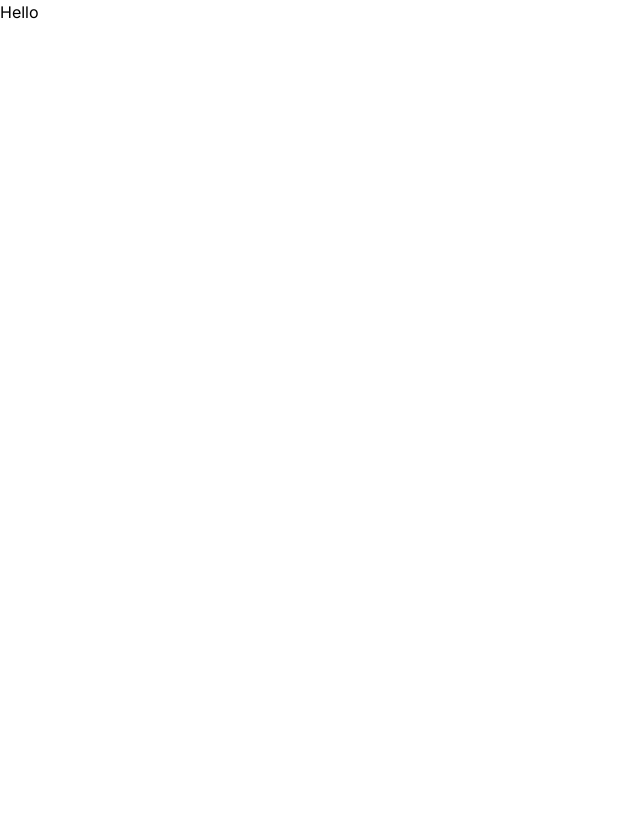
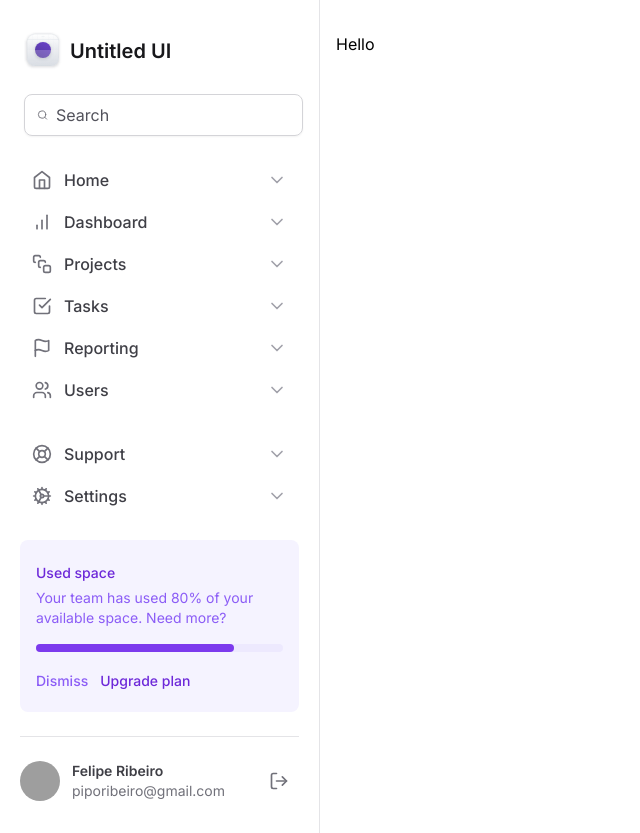
Before and after one commit to lfeliperibeiro/tailwind-next, a Next.js app: page / in a window 1280 px wide. Shown: the whole page, without its empty margins (0-640 px from the left). Before the commit the page ends 800 px from the top, so only its background shows below. Built offline with nearby package versions, Linux system fonts and the light colour scheme; grey boxes are pictures that could not be loaded.

Commit message:
feat: pass Sidebar for layout

```diff
--- a/src/app/layout.tsx
+++ b/src/app/layout.tsx
@@ -1,3 +1,4 @@
+import { Sidebar } from '@/components/Sidebar'
 import './globals.css'
 import type { Metadata } from 'next'
 import { Inter } from 'next/font/google'
@@ -16,7 +17,12 @@ export default function RootLayout({
 }) {
   return (
     <html lang="en">
-      <body className={inter.className}>{children}</body>
+      <body className={inter.className}>
+        <div className="grid min-h-screen grid-cols-app">
+          <Sidebar />
+          <main className=" px-4 pb-12 pt-8  ">{children}</main>
+        </div>
+      </body>
     </html>
   )
 }
```
